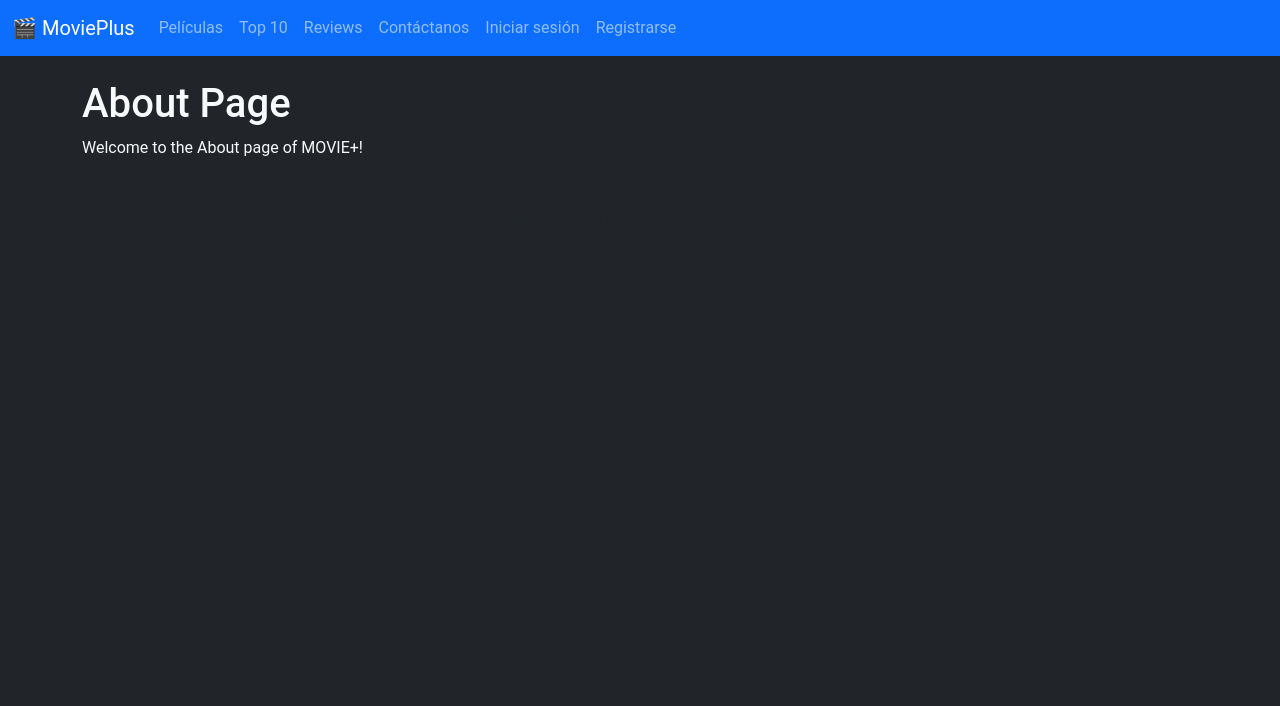
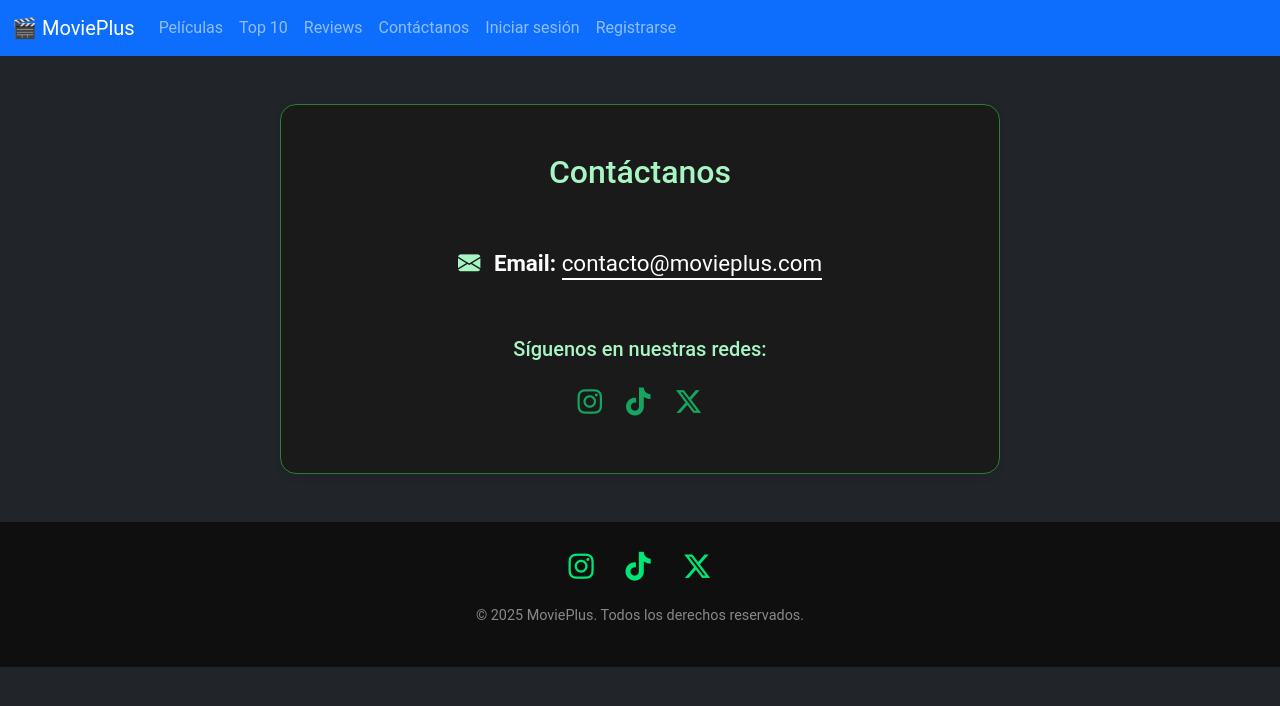
Before and after one commit to angeldjsv/movieplus, a Django app: page /contactanos/ in a window 1280 px wide. Shown: the top 706 px of the page. Run offline with Django 5.2, Linux system fonts and the light colour scheme.

Commit message:
Estructuración y estilizacion de la pagina de contacto y mejoramiento del Footer

```diff
--- a/static/css/styles.css
+++ b/static/css/styles.css
@@ -320,3 +320,96 @@ a.btn-ver-mas:hover {
   color: #a8f5c4;
   font-size: 1rem;
 }
+
+/* ====================================================
+   🏷️ FOOTER
+==================================================== */
+.footer {
+  background-color: #0f0f0f;
+  color: #ccc;
+}
+
+.social-icons {
+  display: flex;
+  justify-content: center;
+  gap: 2rem;
+}
+
+.social-link {
+  font-size: 1.8rem;
+  color: #00E676;
+  transition: transform 0.3s ease, color 0.3s ease;
+}
+
+.social-link:hover {
+  color: var(--hover-color);
+  transform: scale(1.2);
+}
+
+.footer-text {
+  font-size: 0.9rem;
+  color: #888;
+}
+
+/* ====================================================
+   🤳 CONTACTANOS
+==================================================== */
+.contact-card {
+  background-color: #1a1a1a;
+  box-shadow: var(--card-shadow);
+  border: 1px solid #2e7d32;
+}
+
+.text-accent {
+  color: #a8f5c4;
+}
+
+.contact-block {
+  padding: 2rem 1rem;
+}
+
+.contact-email {
+  font-size: 1.4rem;
+  color: #fff;
+}
+
+.email-link {
+  color: #ffffff;
+  text-decoration: none;
+  border-bottom: 2px solid #ffffff;
+  padding-bottom: 0.1rem;
+  transition: color 0.3s ease, border-color 0.3s ease;
+}
+
+.email-link:hover {
+  color: var(--hover-color);
+  border-color: var(--hover-color);
+}
+
+.contact-email i {
+  transition: transform 0.3s ease;
+}
+
+.contact-email:hover i {
+  transform: scale(1.2);
+}
+
+/* ====================================================
+   📱 REDES SOCIALES
+==================================================== */
+
+.social-icon {
+  font-size: 2rem;
+  color: #15a560;
+  transition: color 0.3s ease;
+}
+
+.social-icon:hover {
+  transform: scale(1.2);
+  color: #15a560;
+}
+
+.icon-uniform {
+  font-size: 2rem;
+  line-height: 1;
+}
--- a/templates/_base.html
+++ b/templates/_base.html
@@ -6,11 +6,15 @@
     <meta name="viewport" content="width=device-width, initial-scale=1.0">
     <title>Movie+</title>
 
-    <!-- Bootstrap -->
+    <!-- Bootstrap CSS -->
     <link href="https://cdn.jsdelivr.net/npm/bootstrap@5.3.0/dist/css/bootstrap.min.css" rel="stylesheet">
+    <!-- BootStrap Icons -->
+    <link rel="stylesheet" href="https://cdn.jsdelivr.net/npm/bootstrap-icons@1.10.5/font/bootstrap-icons.css">
+    <!-- Font Awesome -->
+    <link rel="stylesheet" href="https://cdnjs.cloudflare.com/ajax/libs/font-awesome/6.5.0/css/all.min.css">
+    <!-- CSS personalizado -->
+    <link rel="stylesheet" href="{% static 'css/styles.css' %}">
 
-    <!-- Tu hoja de estilos personalizada -->
-    <link rel="stylesheet" href="{% static 'css/styles.css' %}">
 
     {% block extra_head %}{% endblock %}
 </head>
@@ -61,9 +65,21 @@
         {% endblock %}
     </div>
 
-    <footer class="text-center mt-5 text-muted">
-        <p>&copy; 2025 MoviePlus. Todos los derechos reservados.</p>
+    <footer class="footer mt-5 py-4 text-center">
+        <div class="social-icons">
+            <a href="https://www.instagram.com" target="_blank" class="social-link">
+                <i class="fab fa-instagram"></i>
+            </a>
+            <a href="https://www.tiktok.com" target="_blank" class="social-link">
+                <i class="fab fa-tiktok"></i>
+            </a>
+            <a href="https://www.twitter.com" target="_blank" class="social-link">
+                <i class="fab fa-x-twitter"></i>
+            </a>
+        </div>
+        <p class="footer-text mt-3">© 2025 MoviePlus. Todos los derechos reservados.</p>
     </footer>
+
 
     <script src="https://cdn.jsdelivr.net/npm/bootstrap@5.3.0/dist/js/bootstrap.bundle.min.js"></script>
 </body>
--- a/templates/contactanos.html
+++ b/templates/contactanos.html
@@ -1,6 +1,28 @@
 {% extends "_base.html" %}
+{% block content %}
+<div class="container mt-5 mb-5">
+  <div class="row justify-content-center">
+    <div class="col-md-8">
+      <div class="contact-card p-5 rounded-4">
+        <h2 class="text-center mb-4 text-accent">Contáctanos</h2>
 
-{% block content %}
-<h1>About Page</h1>
-<p>Welcome to the About page of MOVIE+!</p>
+        <div class="contact-block text-center mb-4">
+            <p class="contact-email mb-0">
+                <i class="bi bi-envelope-fill me-2 text-accent"></i>
+                <strong>Email:</strong>
+                <a href="mailto:contacto@movieplus.com" class="email-link">contacto@movieplus.com</a>
+            </p>
+        </div>
+
+            <h5 class="mt-4 mb-3 text-accent text-center">Síguenos en nuestras redes:</h5>
+            <div class="d-flex justify-content-center gap-4">
+                <a href="https://www.instagram.com/movie.plus.ve?igsh=MWpqMGxlNHJ1Mm5xNA%3D%3D&utm_source=qr" class="text-accent social-icon"><i class="fab fa-instagram fs-3"></i></a>
+                <a href="https://www.tiktok.com/@movie.plus.ve?_t=ZM-8yrbSKU1XqI&_r=1" class="text-accent social-icon"><i class="fab fa-tiktok fs-3"></i></a>
+                <a href="https://x.com/movieplus_ve?s=21" class="text-accent social-icon"><i class="fab fa-x-twitter fs-3"></i></a>
+
+            </div>
+        </div>
+        </div>
+    </div>
+</div>
 {% endblock %}
```
